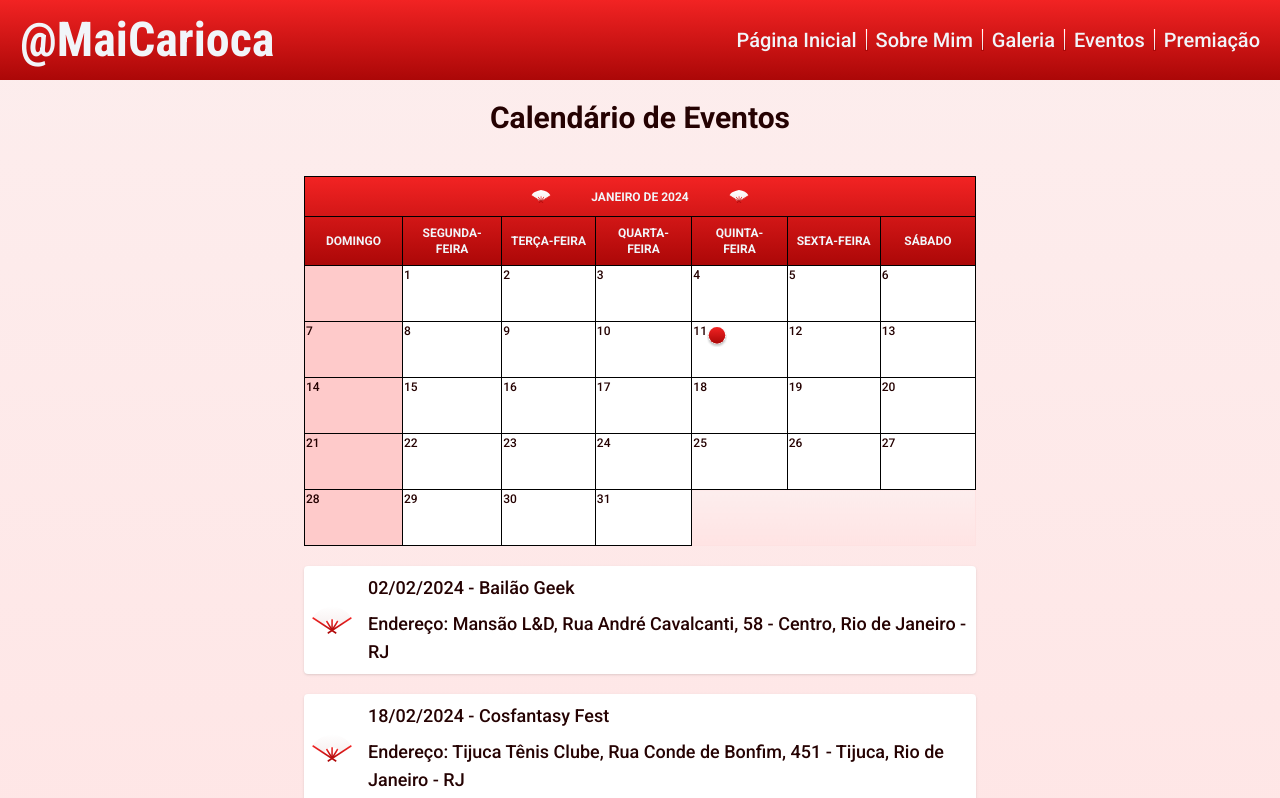
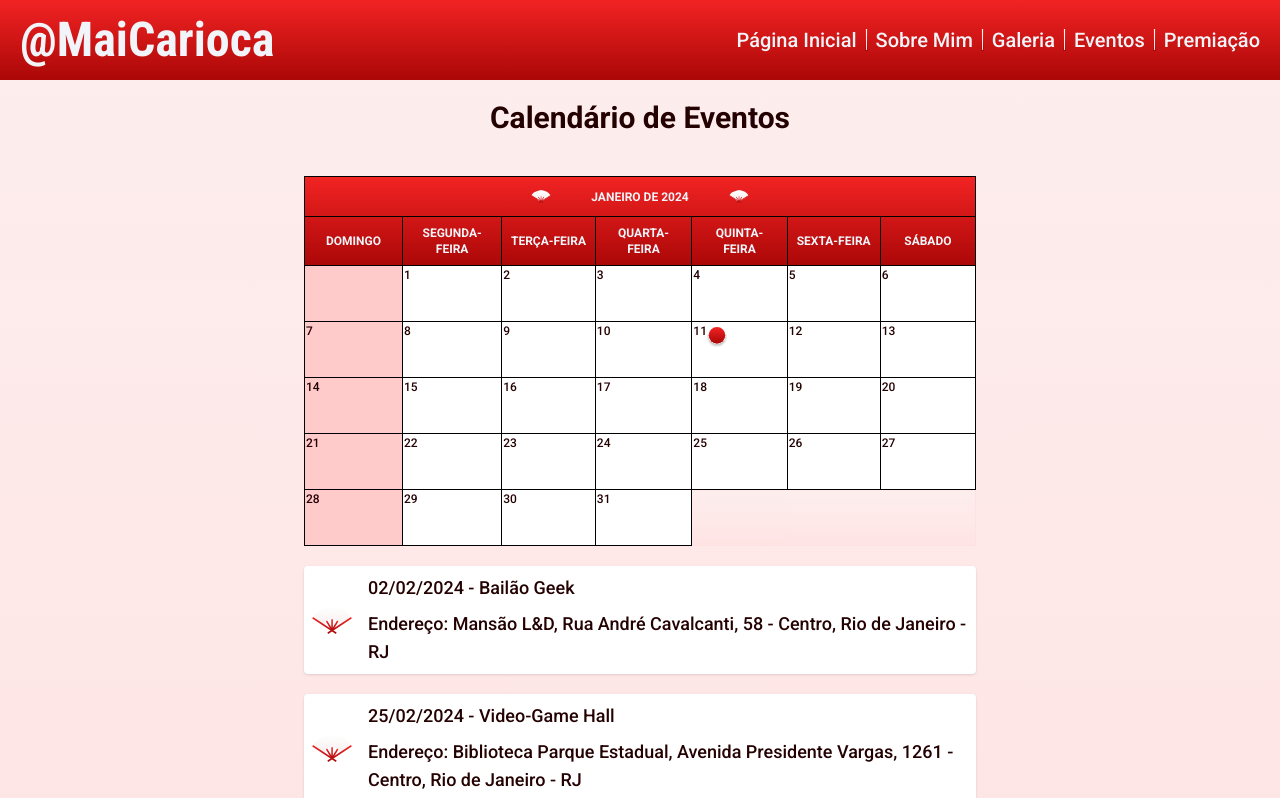
Before and after one commit to matheusLdev/maicarioca, a Next.js app: page /eventos in a window 1280 px wide. Shown: the top 798 px of the page. Built offline with nearby package versions, Linux system fonts and the light colour scheme.

Commit message:
style: delete event cosfantasy

```diff
--- a/src/app/eventos/page.tsx
+++ b/src/app/eventos/page.tsx
@@ -10,12 +10,6 @@ export const events = [
         title: 'Bailão Geek',
         address:
             'Mansão L&D, Rua André Cavalcanti, 58 - Centro, Rio de Janeiro - RJ',
-    },
-    {
-        date: timeZone(new Date(2024, 1, 18)),
-        title: 'Cosfantasy Fest',
-        address:
-            'Tijuca Tênis Clube, Rua Conde de Bonfim, 451 - Tijuca, Rio de Janeiro - RJ',
     },
     {
         date: timeZone(new Date(2024, 1, 25)),
```
